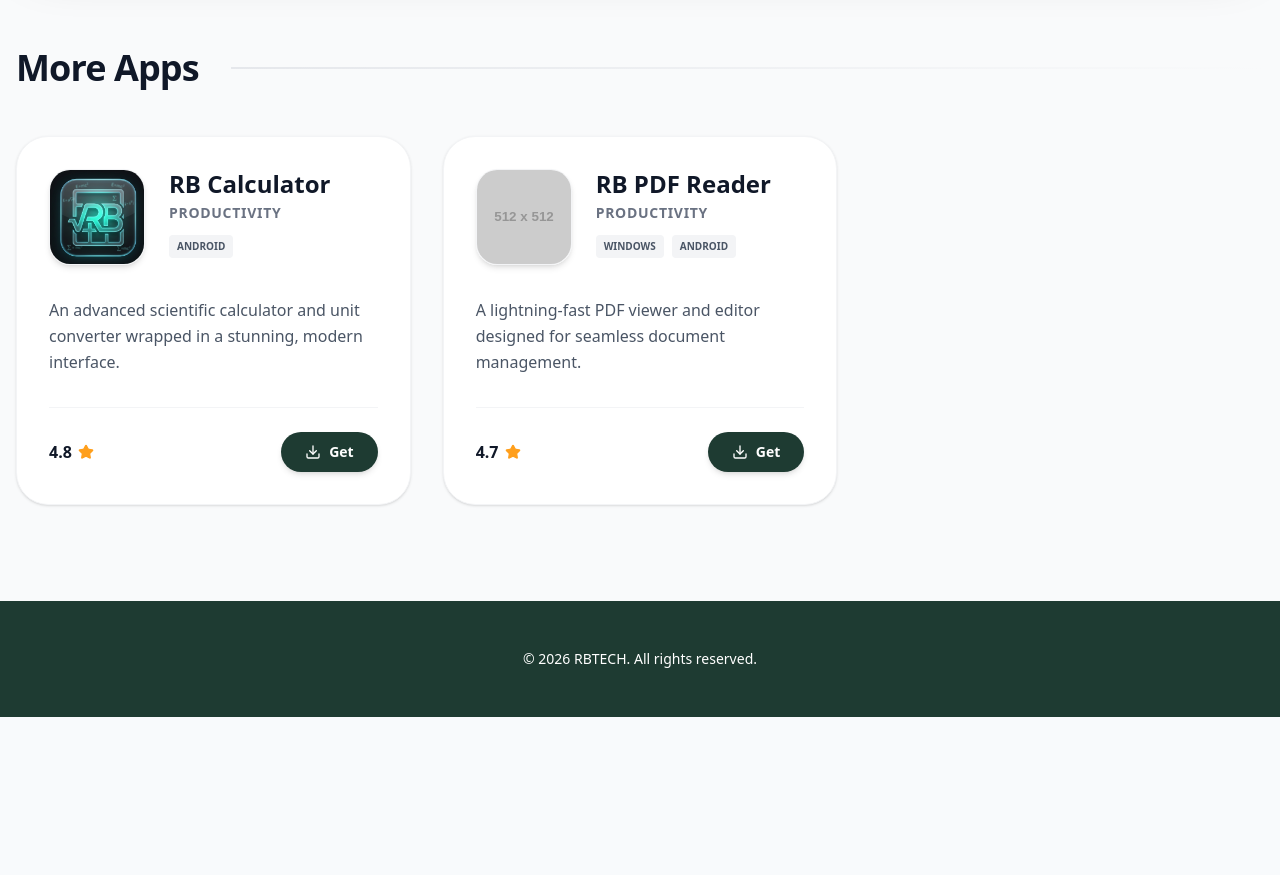
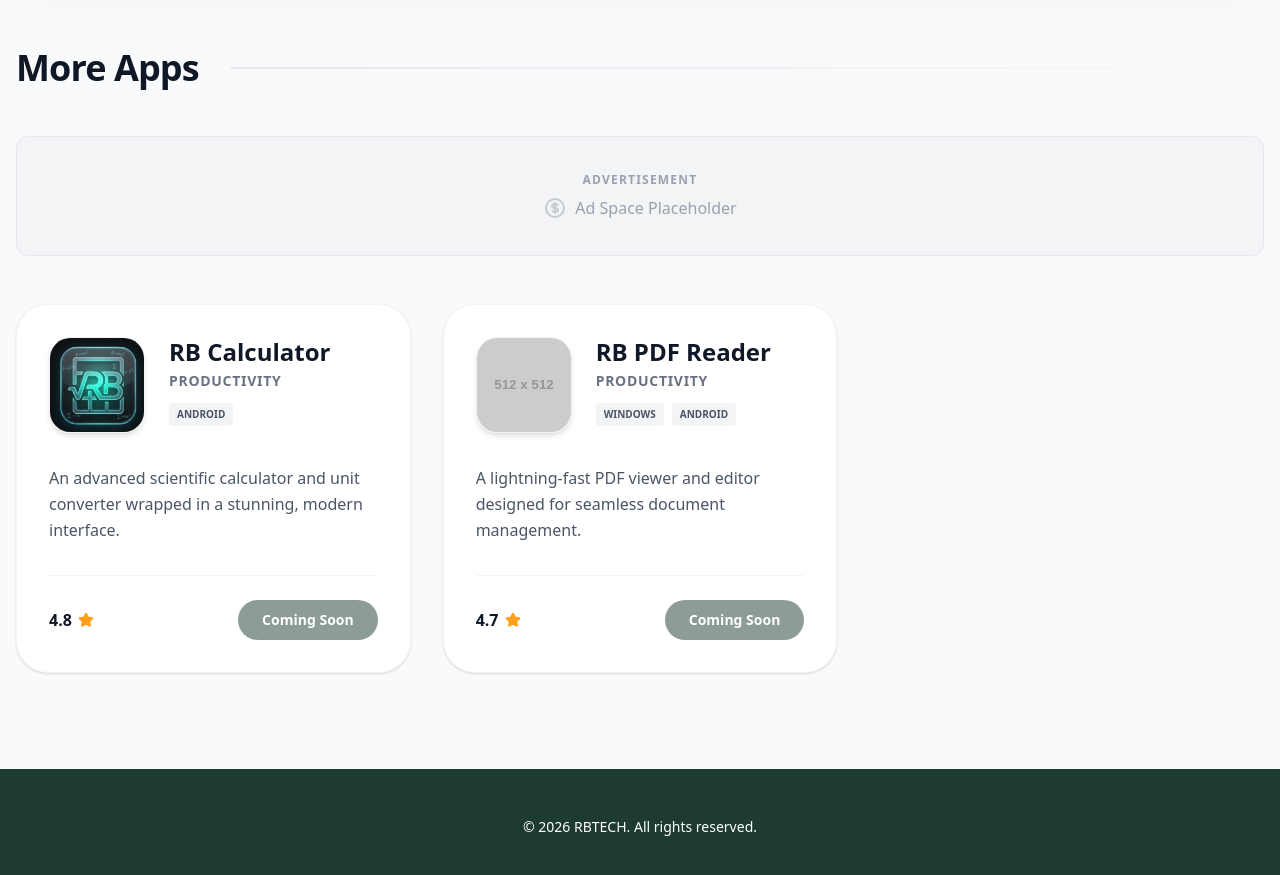
Before and after one commit to RABUNI1998/rbtechs, a React (Vite) app: page /products in a window 1280 px wide. Shown: the part 1140-2015 px from the top of the page. Before the commit the page ends 1857 px from the top, so only its background shows below. Built offline with nearby package versions, Linux system fonts and the light colour scheme; no server answers.

Commit message:
Implement SEO Helmet, Support routing, Coming Soon states, and Ad banners

```diff
--- a/package.json
+++ b/package.json
@@ -18,6 +18,7 @@
     "lucide-react": "^1.23.0",
     "react": "^19.2.7",
     "react-dom": "^19.2.7",
+    "react-helmet-async": "^3.0.0",
     "react-router-dom": "^7.18.1",
     "tailwindcss": "^4.3.2"
   },
--- a/src/App.tsx
+++ b/src/App.tsx
@@ -1,4 +1,5 @@
 import { BrowserRouter, Routes, Route } from 'react-router-dom';
+import { HelmetProvider } from 'react-helmet-async';
 import Layout from './components/Layout';
 import Home from './pages/Home';
 import Services from './pages/Services';
@@ -7,9 +8,11 @@
 import PrivacyPolicy from './pages/PrivacyPolicy';
 import Contact from './pages/Contact';
 import About from './pages/About';
+import Support from './pages/Support';
 
 function App() {
   return (
+    <HelmetProvider>
       <BrowserRouter>
         <Routes>
           <Route path="/" element={<Layout />}>
@@ -18,11 +21,13 @@
             <Route path="products" element={<Products />} />
             <Route path="products/:id" element={<ProductDetails />} />
             <Route path="privacy/:id" element={<PrivacyPolicy />} />
+            <Route path="support/:id" element={<Support />} />
             <Route path="contact" element={<Contact />} />
             <Route path="about" element={<About />} />
           </Route>
         </Routes>
       </BrowserRouter>
+    </HelmetProvider>
   );
 }
 
--- /dev/null
+++ b/src/components/AdBanner.tsx
@@ -0,0 +1,27 @@
+interface AdBannerProps {
+  className?: string;
+}
+
+export default function AdBanner({ className = '' }: AdBannerProps) {
+  return (
+    <div className={`w-full bg-gray-100 border border-gray-200 rounded-xl p-4 flex flex-col items-center justify-center text-gray-400 min-h-[120px] ${className}`}>
+      <span className="text-xs font-bold tracking-widest uppercase mb-2">Advertisement</span>
+      {/*
+        NOTE FOR DEVELOPER:
+        Replace the content below with your actual ad network snippet (e.g., Google AdSense, Media.net, BuySellAds).
+        Example AdSense:
+        <ins className="adsbygoogle"
+             style={{ display: "block" }}
+             data-ad-client="ca-pub-XXXXXXXXXXXXXXXX"
+             data-ad-slot="XXXXXXXXXX"
+             data-ad-format="auto"
+             data-full-width-responsive="true"></ins>
+        <script>(adsbygoogle = window.adsbygoogle || []).push({});</script>
+      */}
+      <div className="flex items-center gap-2">
+        <svg className="w-6 h-6 opacity-50" fill="none" stroke="currentColor" viewBox="0 0 24 24"><path strokeLinecap="round" strokeLinejoin="round" strokeWidth={2} d="M12 8c-1.657 0-3 .895-3 2s1.343 2 3 2 3 .895 3 2-1.343 2-3 2m0-8c1.11 0 2.08.402 2.599 1M12 8V7m0 1v8m0 0v1m0-1c-1.11 0-2.08-.402-2.599-1M21 12a9 9 0 11-18 0 9 9 0 0118 0z" /></svg>
+        <span className="font-medium">Ad Space Placeholder</span>
+      </div>
+    </div>
+  );
+}
--- a/src/data/products.ts
+++ b/src/data/products.ts
@@ -48,6 +48,7 @@
   languages?: string[];
   pricing?: { type: string; price: string };
   faqs?: { question: string; answer: string }[];
+  comingSoon?: boolean;
 }
 
 export const productsData: Product[] = [
@@ -132,6 +133,7 @@
     rating: 4.8,
     downloads: '25k+',
     featured: false,
+    comingSoon: true,
     iconUrl: rbCalcLogo,
     screenshots: [
       rbCalcAndroid1,
@@ -167,6 +169,7 @@
     rating: 4.7,
     downloads: '80k+',
     featured: false,
+    comingSoon: true,
     iconUrl: 'https://placehold.co/512x512/e63946/ffffff?text=RB+PDF\nIcon',
     screenshots: [
       'https://placehold.co/1920x1080/f1faee/e63946?text=PDF+Reader+Desktop',
--- a/src/pages/ProductDetails.tsx
+++ b/src/pages/ProductDetails.tsx
@@ -4,6 +4,8 @@
 import { Star, Download, ChevronRight, ShieldCheck, LifeBuoy, ArrowLeft, Share2, Info, Monitor, Smartphone, Video, Plus, ChevronDown, CheckCircle } from 'lucide-react';
 import { getProductById, productsData } from '../data/products';
 import { trackAppDownload, getAppDownloads, getProductReviews, addProductReview, type Review } from '../lib/firebase';
+import { Helmet } from 'react-helmet-async';
+import AdBanner from '../components/AdBanner';
 
 export default function ProductDetails() {
   const { id } = useParams<{ id: string }>();
@@ -74,6 +76,12 @@
 
   return (
     <div className="bg-white min-h-screen pb-24 font-sans">
+      <Helmet>
+        <title>Download {product.name} | RBTECHS</title>
+        <meta name="description" content={`Download ${product.name}, a powerful ${product.category.toLowerCase()} app built by RBTECHS TEAM. ${product.description}`} />
+        <meta name="keywords" content={`${product.name}, download ${product.name}, RBTECHS, software, ${product.category.toLowerCase()}, app`} />
+      </Helmet>
+
       {/* Immersive Glassmorphism Header */}
       <div className="relative w-full overflow-hidden" style={{ backgroundColor: 'var(--color-brand-primary)' }}>
         <div className="absolute inset-0 opacity-40 blur-3xl scale-110 pointer-events-none">
@@ -141,7 +149,7 @@
               >
                 {product.platforms.map((platform, i) => {
                   const downloadUrl = product.downloadUrls?.[platform];
-                  const isAvailable = downloadUrl && downloadUrl !== '#';
+                  const isAvailable = downloadUrl && downloadUrl !== '#' && !product.comingSoon;
 
                   return (
                     <motion.a
@@ -151,7 +159,7 @@
                       onClick={(e) => {
                         if (!isAvailable) {
                           e.preventDefault();
-                          alert(`${platform} version is coming soon!`);
+                          alert(product.comingSoon ? `${product.name} is coming soon!` : `${platform} version is coming soon!`);
                         } else {
                           handleDownload(platform);
                         }
@@ -167,7 +175,7 @@
                       }}
                     >
                       <Download size={22} />
-                      Get for {platform}
+                      {product.comingSoon ? 'Coming Soon' : `Get for ${platform}`}
                     </motion.a>
                   );
                 })}
@@ -224,6 +232,11 @@
           </div>
         </div>
       )}
+
+      {/* Ad Banner injected below the hero section */}
+      <div className="max-w-6xl mx-auto px-4 mt-8">
+        <AdBanner />
+      </div>
 
       {/* Animated Screenshots & Video Gallery */}
       <section className="py-16 border-b border-gray-100 overflow-hidden bg-gray-50/50">
--- a/src/pages/Products.tsx
+++ b/src/pages/Products.tsx
@@ -2,6 +2,8 @@
 import { motion, type Variants } from 'framer-motion';
 import { Star, Download } from 'lucide-react';
 import { productsData } from '../data/products';
+import AdBanner from '../components/AdBanner';
+import { Helmet } from 'react-helmet-async';
 
 const containerVariants: Variants = {
   hidden: { opacity: 0 },
@@ -19,6 +21,11 @@
 export default function Products() {
   return (
     <div className="flex flex-col items-center justify-center w-full min-h-screen bg-gray-50 pb-24">
+      <Helmet>
+        <title>RBTECHS App Store | Premium Software & Applications</title>
+        <meta name="description" content="Discover our suite of beautifully crafted applications designed to supercharge your workflow. Download RB Player, RB Calculator, and more." />
+      </Helmet>
+
       {/* Premium Hero Section */}
       <section className="w-full relative pt-40 pb-32 px-4" style={{ backgroundColor: 'var(--color-brand-primary)', color: 'var(--text-inverse)' }}>
         <div className="max-w-7xl mx-auto text-center relative z-10">
@@ -85,6 +92,10 @@
           <div className="h-[2px] flex-grow ml-8 bg-gradient-to-r from-gray-200 to-transparent"></div>
         </div>
 
+        <div className="mb-12">
+          <AdBanner />
+        </div>
+
         <motion.div
           className="grid grid-cols-1 md:grid-cols-2 lg:grid-cols-3 gap-8"
           variants={containerVariants}
@@ -124,12 +135,12 @@
                     <Star size={16} className="fill-current" />
                   </div>
                   <motion.div
-                    whileHover={{ scale: 1.05 }}
-                    whileTap={{ scale: 0.95 }}
-                    className="flex items-center gap-2 px-6 py-2.5 font-bold text-sm rounded-full transition-shadow shadow-md hover:shadow-lg"
+                    whileHover={!product.comingSoon ? { scale: 1.05 } : {}}
+                    whileTap={!product.comingSoon ? { scale: 0.95 } : {}}
+                    className={`flex items-center gap-2 px-6 py-2.5 font-bold text-sm rounded-full transition-shadow ${product.comingSoon ? 'opacity-50 cursor-not-allowed' : 'shadow-md hover:shadow-lg'}`}
                     style={{ backgroundColor: 'var(--color-brand-primary)', color: 'var(--text-inverse)' }}
                   >
-                    <Download size={16} /> Get
+                    {product.comingSoon ? 'Coming Soon' : <><Download size={16} /> Get</>}
                   </motion.div>
                 </div>
               </Link>
```
Also changed, not shown: 1 other file (tests, documents, lock files or other folders). Lines whose indentation alone changed are shown as unchanged.
